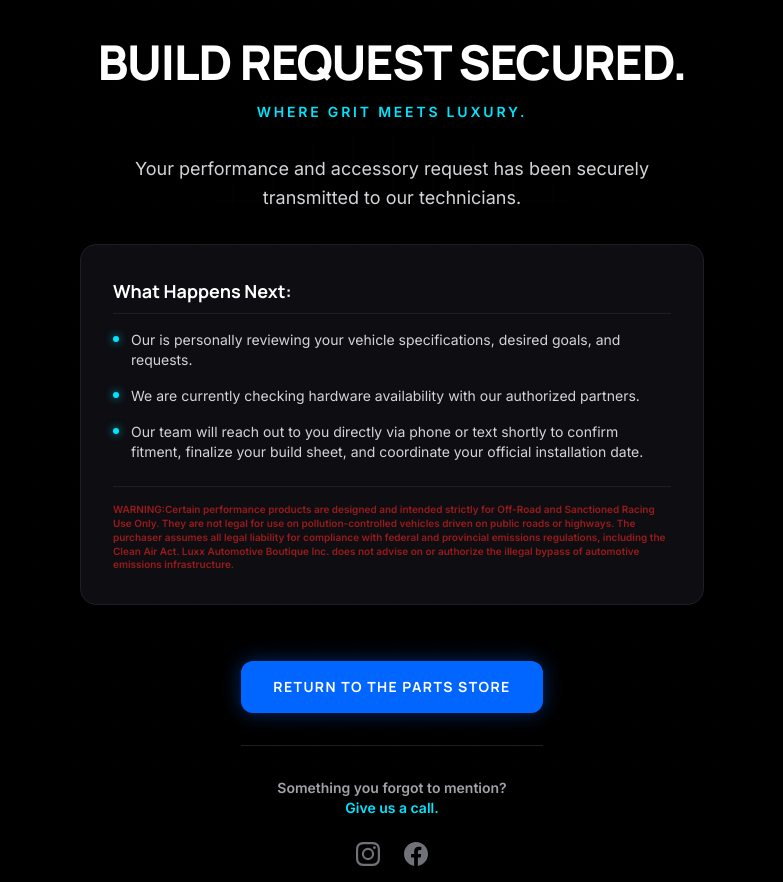
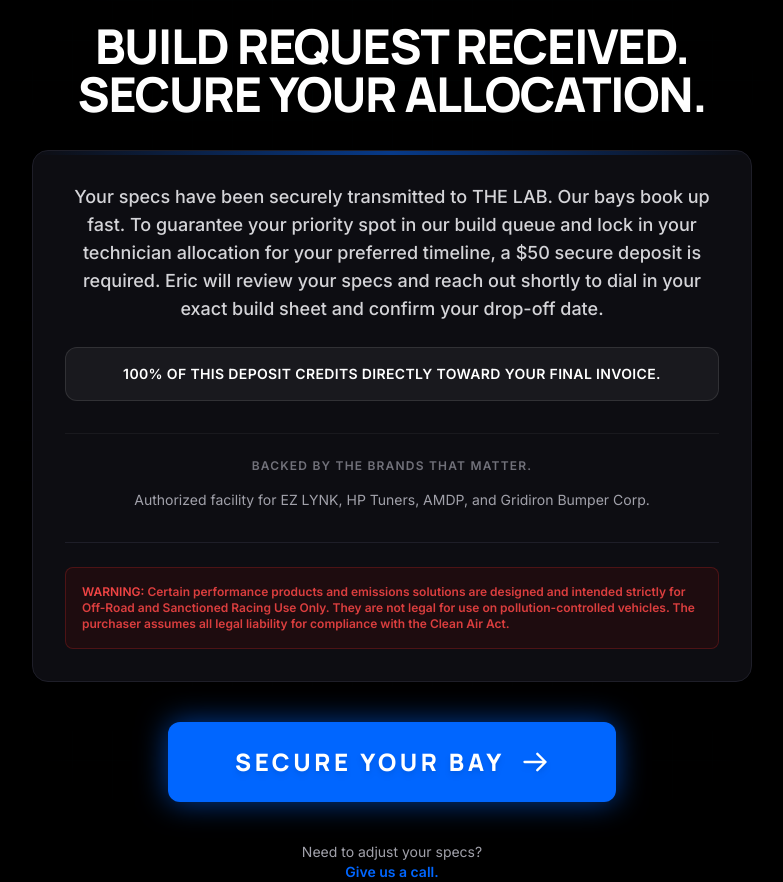
Before and after one commit to Wheelers-Media/THE-LAB, a plain HTML site: page src/pages/build-success/index.html in a window 1280 px wide. Shown: the whole page, without its empty margins (248-1031 px from the left). Drawn offline with nearby package versions, Linux system fonts and the light colour scheme.

Commit message:
Update build and boutique success pages with deposit CTAs and compliant styling

```diff
--- a/src/pages/build-success/index.html
+++ b/src/pages/build-success/index.html
@@ -30,69 +30,56 @@
     </div>
 
     <!-- Content Container -->
-    <div class="z-10 max-w-2xl w-full px-6 flex flex-col items-center text-center">
+    <div class="z-10 max-w-3xl w-full px-6 flex flex-col items-center text-center mt-12 mb-12">
         <!-- Logo -->
         <div class="mb-10">
-            <img src="../../assets/LAB-LOGO.png" alt="THE LAB Logo" class="h-16 object-contain mix-blend-screen opacity-90">
+            <img src="/assets/LAB-LOGO.png" alt="THE LAB Logo" class="h-16 object-contain">
         </div>
 
         <!-- Headers -->
-        <h1 class="text-4xl md:text-5xl font-heading font-extrabold text-signal uppercase tracking-tight mb-4">
-            BUILD REQUEST SECURED.
+        <h1 class="text-3xl md:text-5xl font-heading font-extrabold text-signal uppercase tracking-tight mb-8">
+            Build Request Received.<br/><span class="text-white">Secure Your Allocation.</span>
         </h1>
-        <p class="text-labCyan tracking-[0.2em] uppercase text-xs md:text-sm font-semibold mb-8">
-            Where grit meets luxury.
-        </p>
 
-        <!-- Body Text -->
-        <p class="text-zinc-300 text-lg leading-relaxed mb-8 max-w-xl">
-            Your performance and accessory request has been securely transmitted to our technicians.
-        </p>
+        <!-- Body Text Card -->
+        <div class="bg-midnight border border-edge rounded-2xl p-8 mb-10 w-full shadow-[0_0_40px_rgba(0,0,0,0.8)] relative overflow-hidden flex flex-col">
+            <!-- Subtle accent top line -->
+            <div class="absolute top-0 left-0 w-full h-1 bg-gradient-to-r from-transparent via-labBlue to-transparent opacity-50"></div>
 
-        <!-- Next Steps Panel -->
-        <div class="bg-midnight border border-edge rounded-2xl p-8 mb-10 w-full text-left shadow-[0_0_30px_rgba(0,0,0,0.5)] flex flex-col">
-            <h3 class="text-signal font-heading font-bold text-lg mb-4 border-b border-edge pb-2">What Happens Next:</h3>
-            <ul class="space-y-4 text-sm text-zinc-300 flex-grow mb-6">
-                <li class="flex items-start gap-3">
-                    <div class="w-1.5 h-1.5 rounded-full bg-labCyan mt-1.5 flex-shrink-0 shadow-[0_0_8px_rgba(0,229,255,0.8)]"></div>
-                    <p>Our is personally reviewing your vehicle specifications, desired goals, and requests.</p>
-                </li>
-                <li class="flex items-start gap-3">
-                    <div class="w-1.5 h-1.5 rounded-full bg-labCyan mt-1.5 flex-shrink-0 shadow-[0_0_8px_rgba(0,229,255,0.8)]"></div>
-                    <p>We are currently checking hardware availability with our authorized partners.</p>
-                </li>
-                <li class="flex items-start gap-3">
-                    <div class="w-1.5 h-1.5 rounded-full bg-labCyan mt-1.5 flex-shrink-0 shadow-[0_0_8px_rgba(0,229,255,0.8)]"></div>
-                    <p>Our team will reach out to you directly via phone or text shortly to confirm fitment, finalize your build sheet, and coordinate your official installation date.</p>
-                </li>
-            </ul>
+            <p class="text-zinc-300 text-base md:text-lg leading-relaxed text-center font-medium mb-6">
+                Your specs have been securely transmitted to THE LAB. Our bays book up fast. To guarantee your priority spot in our build queue and lock in your technician allocation for your preferred timeline, a $50 secure deposit is required. Eric will review your specs and reach out shortly to dial in your exact build sheet and confirm your drop-off date.
+            </p>
+
+            <div class="bg-white/5 border border-white/10 rounded-xl p-4 mb-8">
+                <p class="text-white font-bold text-sm tracking-wide uppercase">100% of this deposit credits directly toward your final invoice.</p>
+            </div>
+
+            <!-- Brand Authority Panel -->
+            <div class="mb-8 border-t border-white/5 pt-6">
+                <p class="text-xs text-zinc-500 uppercase tracking-widest font-bold mb-4">Backed by the brands that matter.</p>
+                <p class="text-sm text-zinc-400">Authorized facility for EZ LYNK, HP Tuners, AMDP, and Gridiron Bumper Corp.</p>
+            </div>
 
             <!-- LEGAL DISCLAIMER -->
-            <div class="mt-auto border-t border-edge pt-4">
-                <p class="text-[10px] text-red-900/80 leading-snug">
-                    <strong class="text-red-800">WARNING:Certain performance products are designed and intended strictly for Off-Road and Sanctioned Racing Use Only. They are not legal for use on pollution-controlled vehicles driven on public roads or highways. The purchaser assumes all legal liability for compliance with federal and provincial emissions regulations, including the Clean Air Act. Luxx Automotive Boutique Inc. does not advise on or authorize the illegal bypass of automotive emissions infrastructure.
-                </p>
+            <div class="mt-auto border-t border-edge pt-6">
+                <div class="bg-red-950/30 border border-red-900/50 rounded-lg p-4 text-left">
+                    <p class="text-[10px] md:text-xs text-red-500/90 leading-relaxed font-semibold">
+                        <strong class="text-red-500 uppercase">WARNING:</strong> Certain performance products and emissions solutions are designed and intended strictly for Off-Road and Sanctioned Racing Use Only. They are not legal for use on pollution-controlled vehicles. The purchaser assumes all legal liability for compliance with the Clean Air Act.
+                    </p>
+                </div>
             </div>
         </div>
 
-        <!-- Bottom Actions -->
-        <div class="flex flex-col items-center gap-6 mt-4 w-full">
-            <a href="/parts" class="group relative inline-flex items-center justify-center px-8 py-4 font-heading font-bold text-signal uppercase tracking-widest text-sm bg-labBlue rounded-xl overflow-hidden transition-all duration-300 hover:bg-labBlue/80 shadow-[0_0_20px_rgba(0,102,255,0.4)] hover:shadow-[0_0_30px_rgba(0,102,255,0.6)] text-white">
-                <span class="relative z-10">RETURN TO THE PARTS STORE</span>
-            </a>
+        <!-- CTA -->
+        <a href="https://rebrand.ly/LAB-Deposit" target="_blank" rel="noopener noreferrer" class="bg-labBlue hover:bg-blue-600 text-signal font-heading font-extrabold text-xl md:text-2xl uppercase tracking-[0.15em] px-12 py-6 rounded-xl transition-all duration-300 shadow-[0_0_30px_rgba(0,102,255,0.6)] hover:shadow-[0_0_50px_rgba(0,102,255,0.8)] hover:scale-[1.02] active:scale-[0.98] w-full max-w-md text-center mb-8 relative overflow-hidden group flex items-center justify-center gap-4 animate-[pulse_2.5s_ease-in-out_infinite]">
+            <span class="relative z-10 drop-shadow-md">SECURE YOUR BAY</span>
+            <svg class="w-7 h-7 relative z-10 group-hover:translate-x-2 transition-transform duration-300 drop-shadow-md" fill="none" stroke="currentColor" viewBox="0 0 24 24"><path stroke-linecap="round" stroke-linejoin="round" stroke-width="2" d="M14 5l7 7m0 0l-7 7m7-7H3"/></svg>
+            <div class="absolute inset-0 bg-gradient-to-r from-transparent via-white/20 to-transparent -translate-x-[150%] group-hover:animate-[shimmer_1.5s_infinite] skew-x-[-20deg]"></div>
+        </a>
 
-            <!-- Socials & Call CTA -->
-            <div class="flex flex-col items-center gap-4 mt-2 border-t border-edge pt-8 w-full max-w-sm">
-                <p class="text-sm text-zinc-400">Something you forgot to mention?<br><a href="tel:+12502619502" class="text-labCyan hover:text-white transition-colors font-semibold">Give us a call.</a></p>
-                <div class="flex items-center gap-6 mt-2">
-                    <a href="https://www.instagram.com/thelabfsj/" target="_blank" rel="noopener noreferrer" class="text-zinc-500 hover:text-[#E1306C] transition-colors" title="Instagram">
-                        <svg class="w-6 h-6" fill="currentColor" viewBox="0 0 24 24"><path d="M12 2.163c3.204 0 3.584.012 4.85.07 3.252.148 4.771 1.691 4.919 4.919.058 1.265.069 1.645.069 4.849 0 3.205-.012 3.584-.069 4.849-.149 3.225-1.664 4.771-4.919 4.919-1.266.058-1.644.07-4.85.07-3.204 0-3.584-.012-4.849-.07-3.26-.149-4.771-1.699-4.919-4.92-.058-1.265-.07-1.644-.07-4.849 0-3.204.013-3.583.07-4.849.149-3.227 1.664-4.771 4.919-4.919 1.266-.057 1.645-.069 4.849-.069zM12 0C8.741 0 8.333.014 7.053.072 2.695.272.273 2.69.073 7.052.014 8.333 0 8.741 0 12c0 3.259.014 3.668.072 4.948.2 4.358 2.618 6.78 6.98 6.98C8.333 23.986 8.741 24 12 24c3.259 0 3.668-.014 4.948-.072 4.354-.2 6.782-2.618 6.979-6.98.059-1.28.073-1.689.073-4.948 0-3.259-.014-3.667-.072-4.947-.196-4.354-2.617-6.78-6.979-6.98C15.668.014 15.259 0 12 0zm0 5.838a6.162 6.162 0 100 12.324 6.162 6.162 0 000-12.324zM12 16a4 4 0 110-8 4 4 0 010 8zm6.406-11.845a1.44 1.44 0 100 2.881 1.44 1.44 0 000-2.881z"/></svg>
-                    </a>
-                    <a href="https://www.facebook.com/TheLABfsj" target="_blank" rel="noopener noreferrer" class="text-zinc-500 hover:text-[#1877F2] transition-colors" title="Facebook">
-                        <svg class="w-6 h-6" fill="currentColor" viewBox="0 0 24 24"><path d="M24 12.073c0-6.627-5.373-12-12-12s-12 5.373-12 12c0 5.99 4.388 10.954 10.125 11.854v-8.385H7.078v-3.469h3.047V9.43c0-3.007 1.792-4.669 4.533-4.669 1.312 0 2.686.235 2.686.235v2.953H15.83c-1.491 0-1.956.925-1.956 1.874v2.25h3.328l-.532 3.469h-2.796v8.385C19.612 23.027 24 18.062 24 12.073z"/></svg>
-                    </a>
-                </div>
-            </div>
+        <!-- Socials & Call -->
+        <div class="flex flex-col items-center mt-2 w-full max-w-sm">
+            <p class="text-sm text-zinc-400">Need to adjust your specs?<br><a href="tel:+12502619502" class="text-labBlue hover:text-white transition-colors font-semibold">Give us a call.</a></p>
         </div>
     </div>
     <script src="/assets/js/global-banner.js"></script>
```
Also changed, not shown: fix-quotes.js (added, +23 -0 lines), src/pages/boutique-success/index.html (+24 -40 lines).
